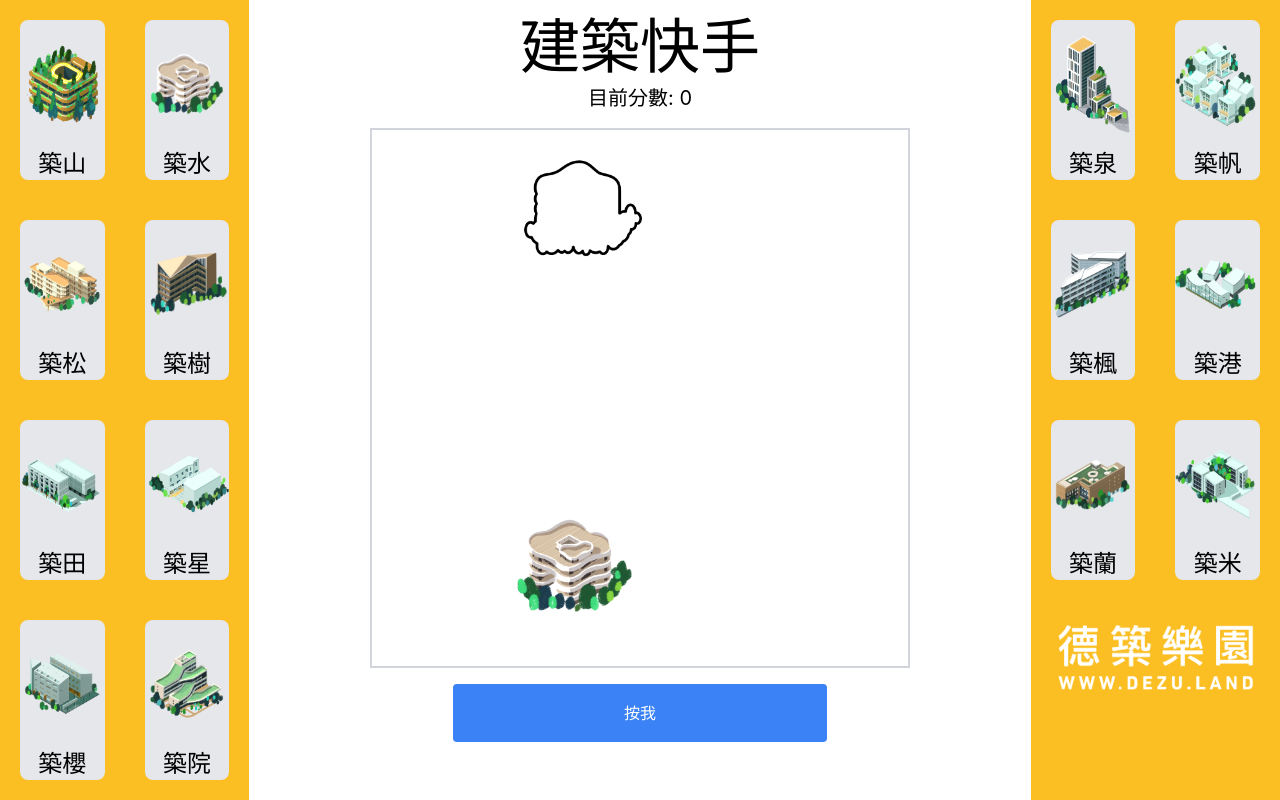
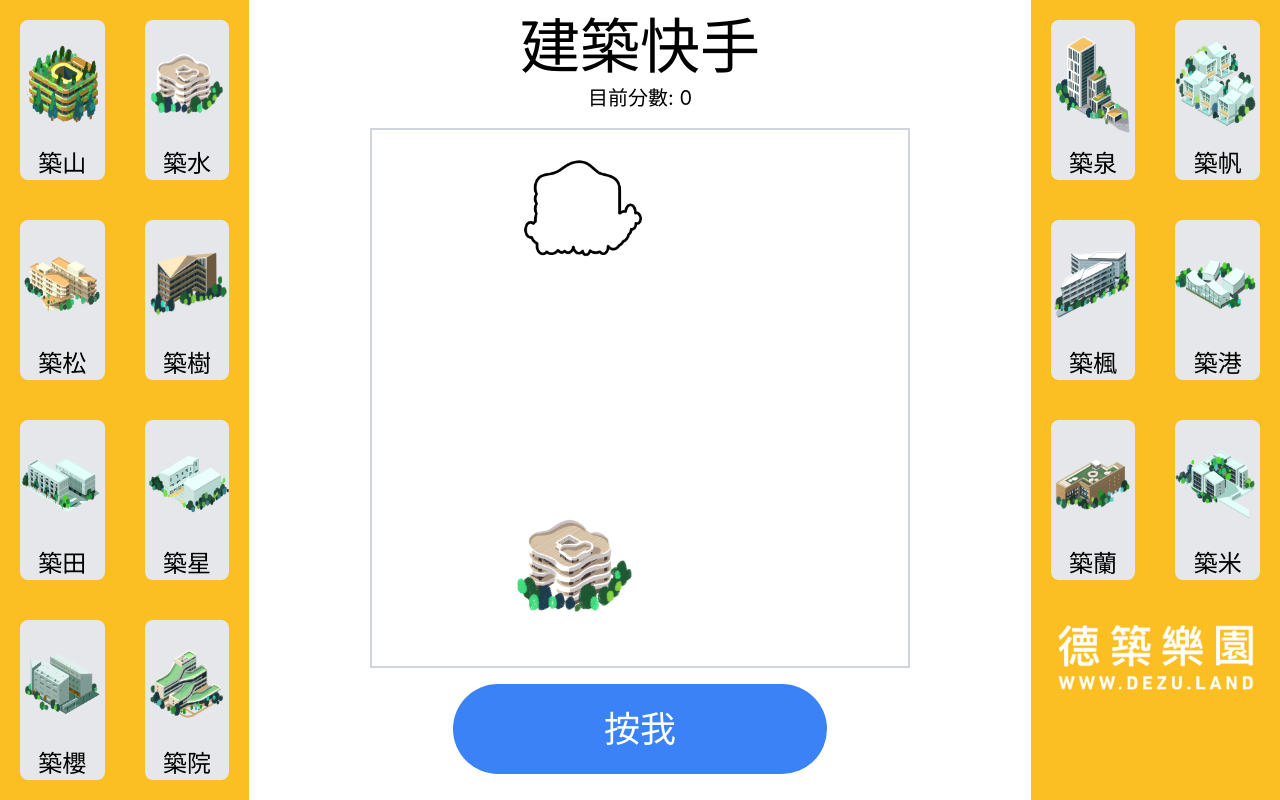
Before and after one commit to dezu-dave22/dezu-quickhand, a React (Vite) app: page / in a window 1280 px wide. Built offline with nearby package versions, Linux system fonts and the light colour scheme.

Commit message:
修正跑版問題

```diff
--- a/src/components/RandomTimingGame.jsx
+++ b/src/components/RandomTimingGame.jsx
@@ -433,7 +433,7 @@ const RandomTimingGame = () => {
 
                 <div className="flex justify-center gap-5 w-1/2 mx-auto">
                     <button
-                        className="bg-blue-500 text-white px-6 py-4 rounded flex-1"
+                        className="bg-blue-500 text-white px-10 py-6 rounded-full flex-1 focus:outline-none text-4xl font-bold"
                         onClick={() => isMoving ? handleStop() : handleReset()}
                     >
                         { '按我'}
@@ -539,7 +539,10 @@ const RandomTimingGame = () => {
                         <div className="flex justify-end">
                             <button
                                 className="bg-blue-500 text-white px-4 py-2 rounded hover:bg-blue-600"
-                                onClick={() => setShowSpeedModal(false)}
+                                onClick={() => {
+                                    setShowSpeedModal(false);
+                                    handleReset();
+                                }}
                             >
                                 確定
                             </button>
--- a/src/index.css
+++ b/src/index.css
@@ -43,7 +43,3 @@ button {
   cursor: pointer;
   transition: border-color 0.25s;
 }
-button:focus,
-button:focus-visible {
-  outline: 4px auto -webkit-focus-ring-color;
-}
```
